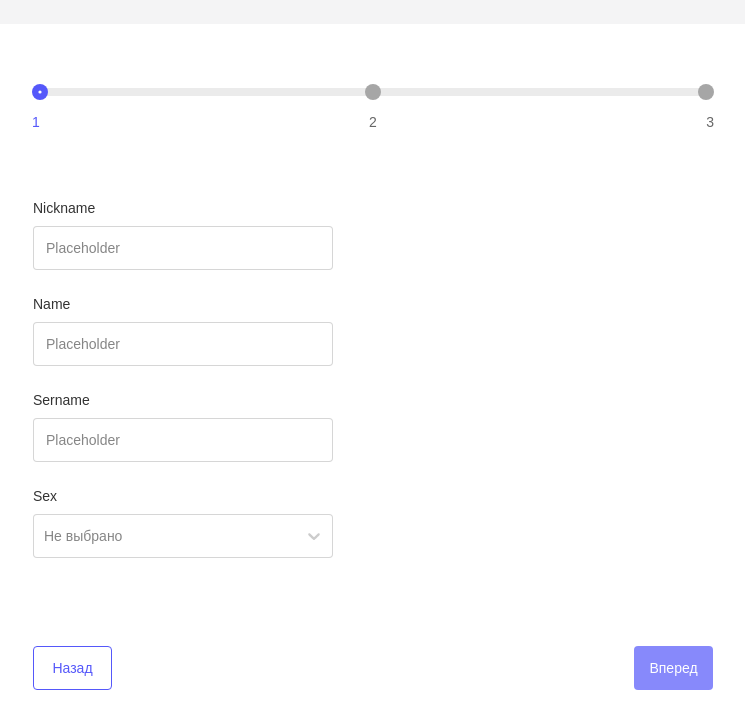
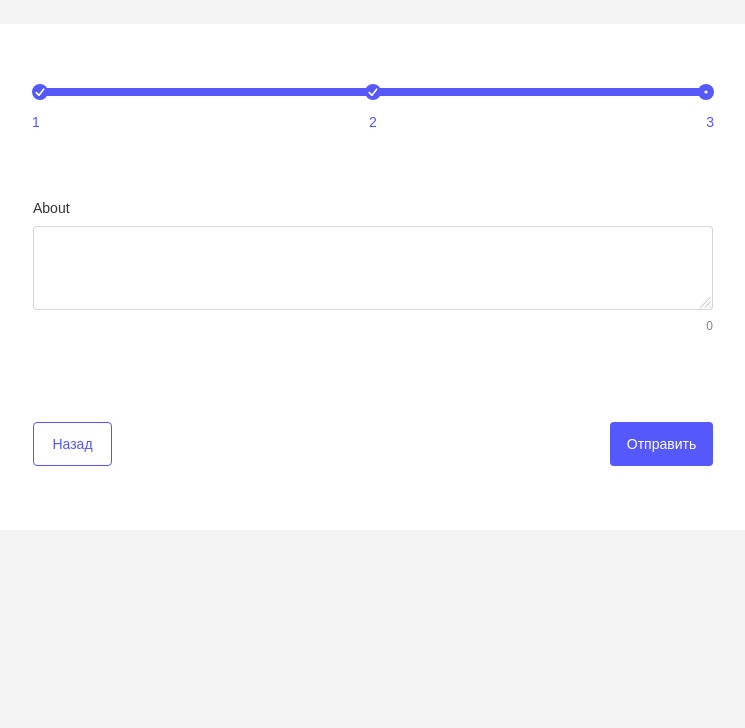
Before and after one commit to BKonstantine/cloud_test, a React (Vite) app: page /create in a window 1280 px wide. Shown: the top 728 px of the page, without its empty margins (267-1012 px from the left). Built offline with nearby package versions, Linux system fonts and the light colour scheme; a web font is replaced by a local one.

Commit message:
feat: add validation for third-tab

```diff
--- a/src/components/UI/textarea/textarea.module.css
+++ b/src/components/UI/textarea/textarea.module.css
@@ -2,6 +2,7 @@
   box-sizing: border-box;
   min-height: 84px;
   padding: 12px;
+  overflow-y: hidden;
   border: 1px solid var(--border-color-black-alpha-16);
   border-radius: 4px;
   font-weight: 400;
--- a/src/components/UI/textarea/textarea.tsx
+++ b/src/components/UI/textarea/textarea.tsx
@@ -12,12 +12,23 @@ type Ref = HTMLTextAreaElement;
 
 const Textarea = forwardRef<Ref, Props>(
   ({ onChange, onBlur, value = "", name, ...rest }, ref) => {
+
+    function autoGrowTextArea(element: HTMLTextAreaElement) {
+      element.style.height = "auto";
+      element.style.height = element.scrollHeight + "px";
+    }
+
+    const handleInput = (event: React.FormEvent<HTMLTextAreaElement>) => {
+      autoGrowTextArea(event.currentTarget as HTMLTextAreaElement);
+    };
+
     return (
       <textarea
         className={style.textarea}
         onChange={onChange}
         onBlur={onBlur}
         value={value}
+        onInput={handleInput}
         name={name}
         id={name}
         {...rest}
--- a/src/components/tabs/first-tab/first-tab.tsx
+++ b/src/components/tabs/first-tab/first-tab.tsx
@@ -1,4 +1,4 @@
-import { FC, useEffect, useMemo } from "react";
+import { FC, useMemo } from "react";
 import BaseInput from "../../base-input/base-input";
 import Select from "../../UI/select/select";
 import style from "./first-tab.module.css";
--- a/src/components/tabs/third-tab/third-tab.tsx
+++ b/src/components/tabs/third-tab/third-tab.tsx
@@ -2,25 +2,25 @@ import { FC } from "react";
 import { useFormContext, Controller } from "react-hook-form";
 import BaseTextarea from "../../base-textarea/base-textarea";
 import { checkLength } from "../../../utils/check-length";
+import { getError } from "../../../utils/get-error";
 import style from "./third-tab.module.css";
 
 const ThirdTab: FC = () => {
-  const { control } = useFormContext();
+  const { control, formState } = useFormContext();
+
+  const errors = formState.errors;
 
   return (
     <fieldset className={style.tab}>
       <Controller
         control={control}
-        name="field-about"
-        render={({ field: { value, name, onBlur, onChange, ref } }) => (
+        name="about"
+        render={({ field }) => (
           <BaseTextarea
-            value={value}
-            name={name}
-            onBlur={onBlur}
-            onChange={onChange}
-            ref={ref}
-            counter={checkLength(value)}
+            {...field}
+            counter={checkLength(field.value)}
             label="About"
+            error={getError(errors["about"]?.message)}
           />
         )}
       />
--- a/src/pages/tab-page/tab-page.tsx
+++ b/src/pages/tab-page/tab-page.tsx
@@ -15,7 +15,7 @@ import { yupResolver } from "@hookform/resolvers/yup";
 import { schema } from "../../utils/schema";
 
 const TabPage: FC = () => {
-  const [step, setStep] = useState(1);
+  const [step, setStep] = useState(3);
   const [result, setResult] = useState("");
   const tabs = [<FirstTab />, <SecondTab />, <ThirdTab />];
 
--- a/src/utils/schema.tsx
+++ b/src/utils/schema.tsx
@@ -32,12 +32,11 @@ export const schema = Yup.object()
 
     radio: Yup.number().required("Обязательное поле"),
 
-    checkbox: Yup.array().of(Yup.number()),
+    checkbox: Yup.array().of(Yup.number()),*/
 
     about: Yup.string()
-      .max(200, "Максимальная длина 200 символов без пробелов")
-      .test("no-spaces", "Пробелы не допускаются", (value) => {
-        return /^\S*$/.test(value);
-      }), */
+      .max(200, "Максимальная длина 200 символов")
+      .matches(/^\S*$/, "Пробелы не допускаются")
+      .required("Обязательное поле"),
   })
   .required();
```
